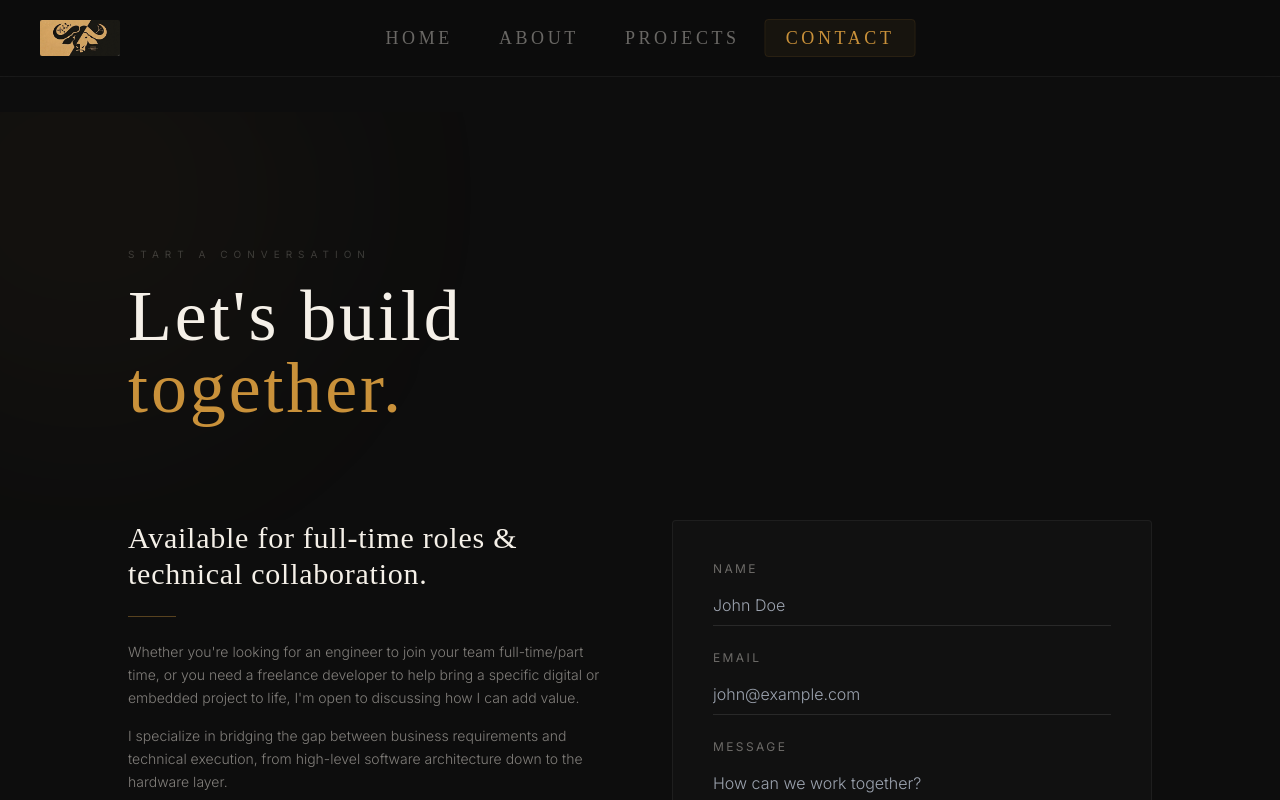
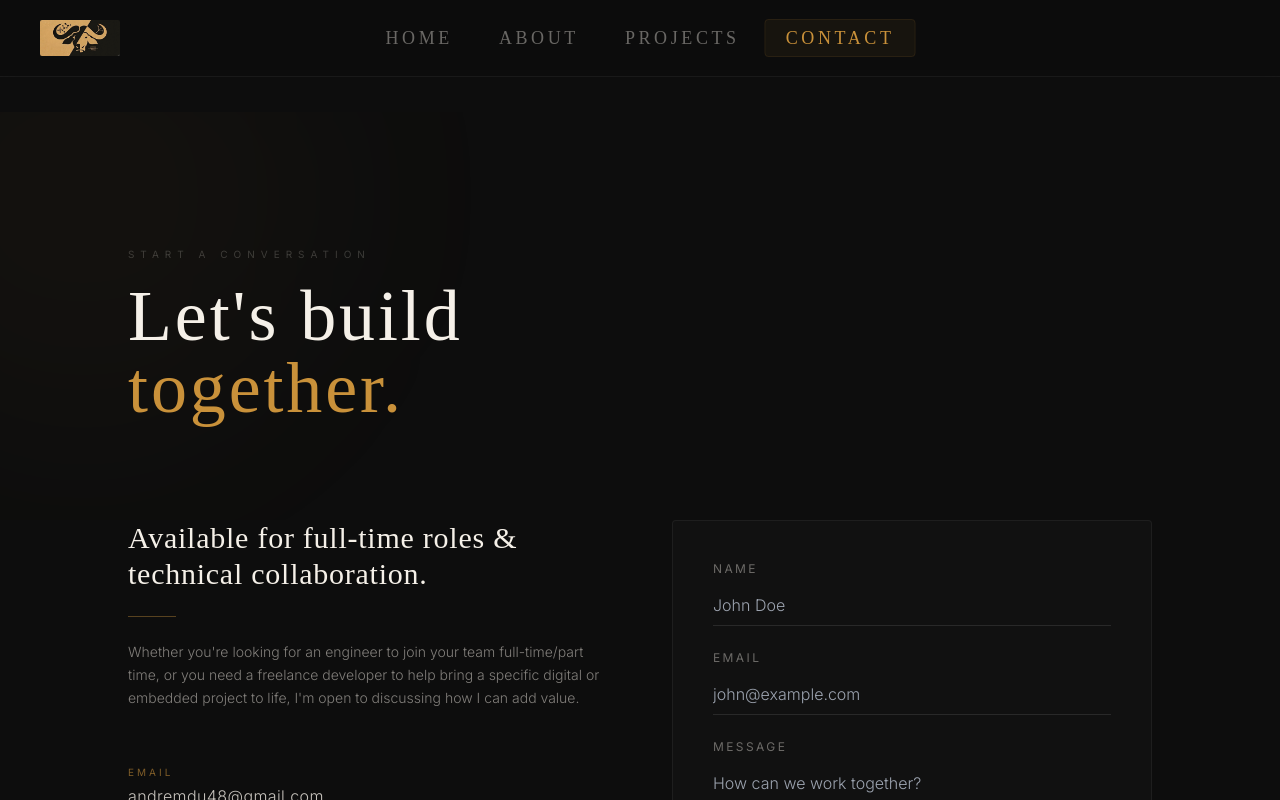
Before and after one commit to andreNyathii/My_Portfolio, a React (Vite) app: page /contact in a window 1280 px wide. Shown: the top 800 px of the page. Built offline with nearby package versions, Linux system fonts and the light colour scheme; a web font is replaced by a local one.

Commit message:
chore: remove redundant paragraph from Contact page

```diff
--- a/src/pages/Contact.jsx
+++ b/src/pages/Contact.jsx
@@ -114,9 +114,6 @@ function Contact() {
               <div className="w-12 h-px bg-gold/40 my-2" />
               <p className="text-cream/50 text-sm leading-relaxed font-light">
                 Whether you're looking for an engineer to join your team full-time/part time, or you need a freelance developer to help bring a specific digital or embedded project to life, I'm open to discussing how I can add value.
-              </p>
-              <p className="text-cream/50 text-sm leading-relaxed font-light">
-                I specialize in bridging the gap between business requirements and technical execution, from high-level software architecture down to the hardware layer.
               </p>
             </div>
 
```
